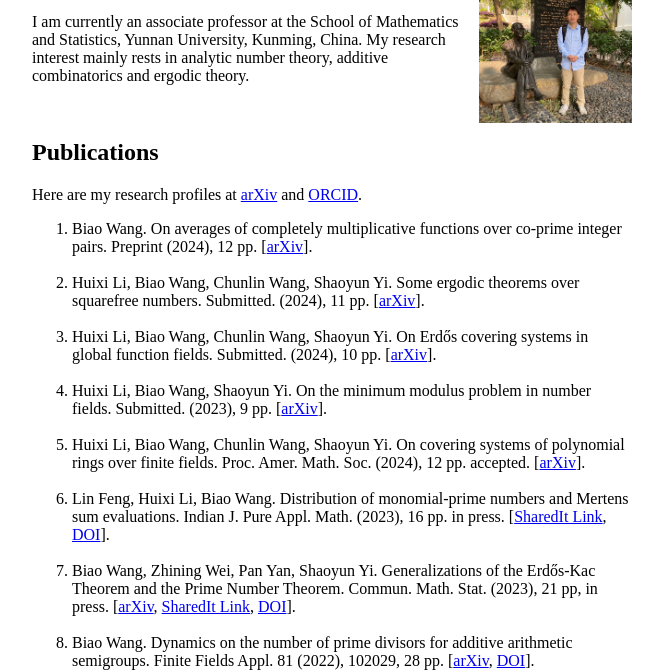
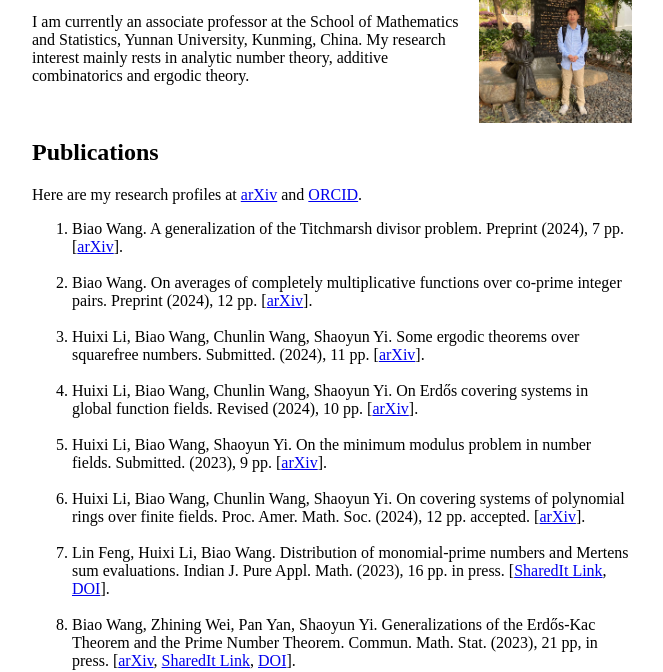
Before and after one commit to b-zeta/biaowang, a plain HTML site: page index.html in a window 1280 px wide. Shown: the part 156-828 px from the top of the page, without its empty margins (308-971 px from the left). Drawn offline with Linux system fonts and the light colour scheme.

Commit message:
Update index.html

```diff
--- a/index.html
+++ b/index.html
@@ -26,13 +26,16 @@ Here are my research profiles at <a href="https://arxiv.org/a/wang_b_5.html">arX
 
 <ol>
 
+    <li>Biao Wang. A generalization of the Titchmarsh divisor problem. Preprint (2024), 7 pp. [<a href="https://arxiv.org/pdf/2406.12283.pdf">arXiv</a>].
+<br><br></li>
+
     <li>Biao Wang. On averages of completely multiplicative functions over co-prime integer pairs. Preprint (2024), 12 pp. [<a href="https://arxiv.org/pdf/2406.09243.pdf">arXiv</a>].
 <br><br></li>
 
    <li>Huixi Li, Biao Wang, Chunlin Wang, Shaoyun Yi. Some ergodic theorems over squarefree numbers. Submitted. (2024), 11 pp. [<a href="https://arxiv.org/pdf/2405.18157.pdf">arXiv</a>].
 <br><br></li>
 
-   <li>Huixi Li, Biao Wang, Chunlin Wang, Shaoyun Yi. On Erdős covering systems in global function fields. Submitted. (2024), 10 pp. [<a href="https://arxiv.org/pdf/2402.03810.pdf">arXiv</a>].
+   <li>Huixi Li, Biao Wang, Chunlin Wang, Shaoyun Yi. On Erdős covering systems in global function fields. Revised (2024), 10 pp. [<a href="https://arxiv.org/pdf/2402.03810.pdf">arXiv</a>].
 <br><br></li>
 
    <li>Huixi Li, Biao Wang, Shaoyun Yi. On the minimum modulus problem in number fields. Submitted. (2023), 9 pp. [<a href="https://arxiv.org/pdf/2302.05946.pdf">arXiv</a>].
```
